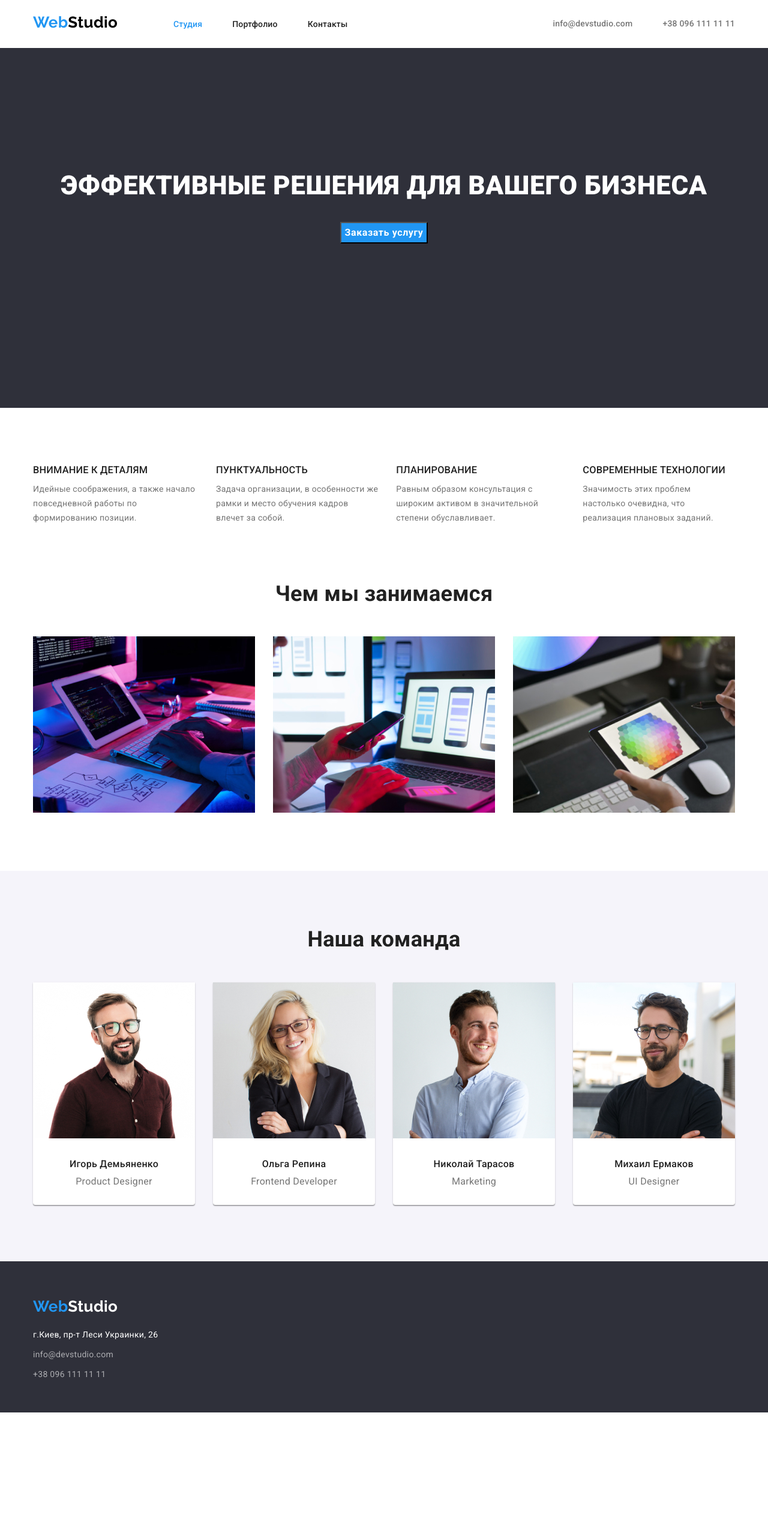
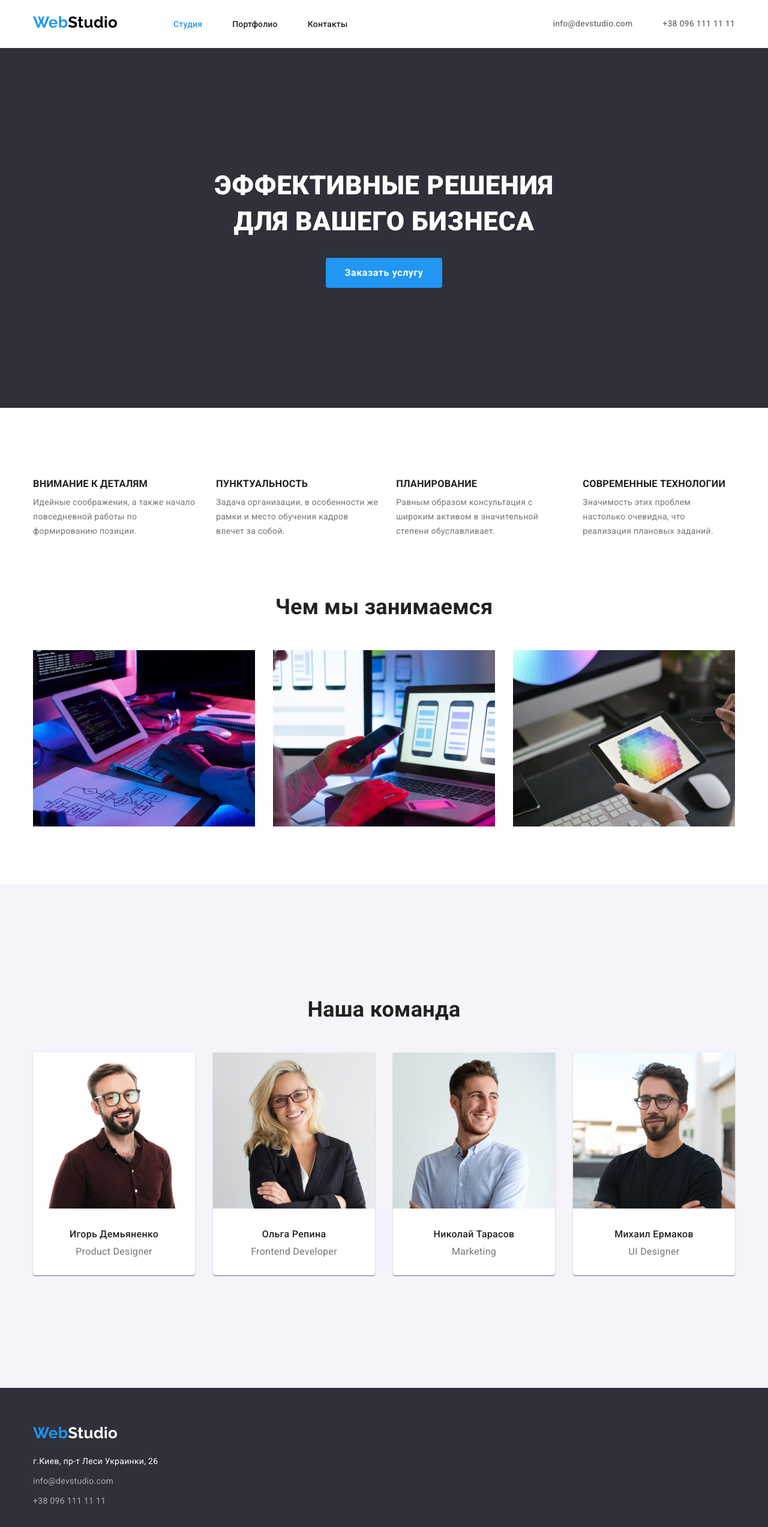
Before and after one commit to Annyenkov/goit-markup-hw-03, a plain HTML site: page index.html in a window 1280 px wide. Shown: the whole page at 60% size. Before the commit the page ends 2355 px from the top, so only its background shows below. Drawn offline with nearby package versions, Linux system fonts and the light colour scheme.

Commit message:
correct hw3

```diff
--- a/css/styles.css
+++ b/css/styles.css
@@ -106,6 +106,7 @@ padding-right: 15px;
   margin-left: 50px;
 }
 .header-contact {
+  padding: 30px 0;
   text-decoration: none;
   color: var(--first-text-color);
 }
@@ -121,7 +122,8 @@ padding-right: 15px;
   color: var(--third-text-color);
   background-color: var(--background-color);
 }
-.footer .container {
+.footer {
+  padding-bottom: 60px;
   padding-top: 60px;
 }
 .footer-logo {
@@ -163,17 +165,15 @@ padding-right: 15px;
 
 /*main index.html*/
 
-.main {
-  height: 600px;
-  margin-bottom: 71px;
+.hero {
+  padding: 200px 0;
   text-align: center;
   padding-left: auto;
   padding-right: auto;
   background-color: var(--background-color);
 }
-.main-title {
-  padding-top: 200px;
-  margin-bottom: 30px;
+.hero-title {
+  max-width: 650px;
   font-weight: 900;
   font-size: 44px;
   line-height: 1.36;
@@ -181,8 +181,13 @@ padding-right: 15px;
   letter-spacing: .6px;
   text-transform: uppercase;
   color: var(--third-text-color);
+  margin: 0 auto;
+  margin-bottom: 30px;
 }
-.main-button {
+.hero-button {
+  padding: 10px 32px;
+  border: 0;
+  border-radius: 4px;
   font-family: inherit;
   font-weight: 700;
   font-size: 16px;
@@ -192,13 +197,16 @@ padding-right: 15px;
   color: var(--third-text-color);
   background-color: var(--accent-color);
 }
-.main-button:hover,
-.main-button:focus {
+.hero-button:hover,
+.hero-button:focus {
   color: var(--third-text-color);
   background-color: #188CE8;
 }
-.section:not(:last-child) {
-  margin-bottom: 94px;
+.section {
+  padding: 94px 0;
+}
+.about {
+  padding-bottom: 0;
 }
 .peculiarities {
   color: transparent;
@@ -213,7 +221,7 @@ padding-right: 15px;
 }
 .peculiarities-header {
   margin-bottom: 10px;
-  font-weight: 500;
+  font-weight: 700;
   line-height: 1.14;
   letter-spacing: .2px;
   text-transform: uppercase;
@@ -265,8 +273,8 @@ padding-right: 15px;
   border-radius: 0px 0px 4px 4px;
   box-shadow: 0px 1px 3px rgba(0, 0, 0, 0.12), 0px 1px 1px rgba(0, 0, 0, 0.14), 0px 2px 1px rgba(0, 0, 0, 0.2);
 }
-.team-img {
-    margin-bottom: 30px;
+.team-card {
+  padding: 30px 0;
 }
 .team-name {
   margin-bottom: 10px;
@@ -277,7 +285,6 @@ padding-right: 15px;
   color: var(--second-text-color);
 }
 .team-position {
-  margin-bottom: 30px;
   font-size: 16px;
   line-height: 1.19;
   text-align: center;
@@ -287,9 +294,6 @@ padding-right: 15px;
 
 .border {
   border: 1px solid #ececec;
-}
-.portfolio {
-  margin: 94px 0;
 }
 .portfolio-title {
   color: var(--third-text-color);
@@ -341,18 +345,18 @@ padding-right: 15px;
   border: 1px solid#eee;
   list-style: none;
 }
-.indent {
-  margin-bottom: 20px;
+.project-card {
+  padding-top: 20px;
+  padding-bottom: 20px;
+  padding-left: 24px;
+
 }
 .portfolio-project-type {
-  margin-left: 20px;
-   margin-bottom: 20px;
   font-size: 16px;
   line-height: 1.87;
   color: var(--first-text-color);
 }
 .portfolio-project-name {
-  margin-left: 20px;
   margin-bottom: 4px;
   font-weight: 700;
   font-size: 18px;
--- a/index.html
+++ b/index.html
@@ -34,12 +34,12 @@
     </header>
     <main>
         <!--Окно заказа услуги-->
-        <section class="main">
-            <h1 class="main-title">Эффективные решения для вашего бизнеса</h1>
-            <button class="main-button" type="button">Заказать услугу</button>
+        <section class="hero">
+            <h1 class="hero-title">Эффективные решения для вашего бизнеса</h1>
+            <button class="hero-button" type="button">Заказать услугу</button>
         </section>
         <!--Особенности-->
-        <section class="section">
+        <section class="section about">
             <div class="container">
               <h2 class="peculiarities">Особенности</h2>
               <ul class="peculiarities-list">
@@ -94,31 +94,39 @@
               <ul class="team-list">
                 <li class="item">
                   <img class="team-img" src="./images/img-4.jpg" alt="Игорь Демьяненко" width="270" height="260">
+                  <div class="team-card">
                     <h3 class="team-name">Игорь Демьяненко</h3>
                     <p class="team-position" lang="en">
                       Product Designer
                     </p>
+                  </div>
                 </li>
                 <li class="item">
                   <img class="team-img" src="./images/img-5.jpg" alt="Ольга Репина" width="270" height="260">
+                  <div class="team-card">
                     <h3 class="team-name">Ольга Репина</h3>
                     <p class="team-position" lang="en">
                       Frontend Developer
                     </p>
+                  </div>
                 </li>
                 <li class="item">
                   <img class="team-img" src="./images/img-6.jpg" alt="Николай Тарасов" width="270" height="260">
+                  <div class="team-card">
                     <h3 class="team-name">Николай Тарасов</h3>
                     <p class="team-position" lang="en">
                       Marketing
                     </p>
+                  </div>
                 </li>
                 <li class="item">
                   <img class="team-img" src="./images/img-7.jpg" alt="Михаил Ермаков" width="270" height="260">
+                  <div class="team-card">
                     <h3 class="team-name">Михаил Ермаков</h3>
                     <p class="team-position" lang="en">
                       UI Designer
                     </p>
+                  </div>
                 </li>
               </ul>
             </div>
```
Also changed, not shown: portfolio.html (+28 -10 lines). Lines whose indentation alone changed are shown as unchanged.
